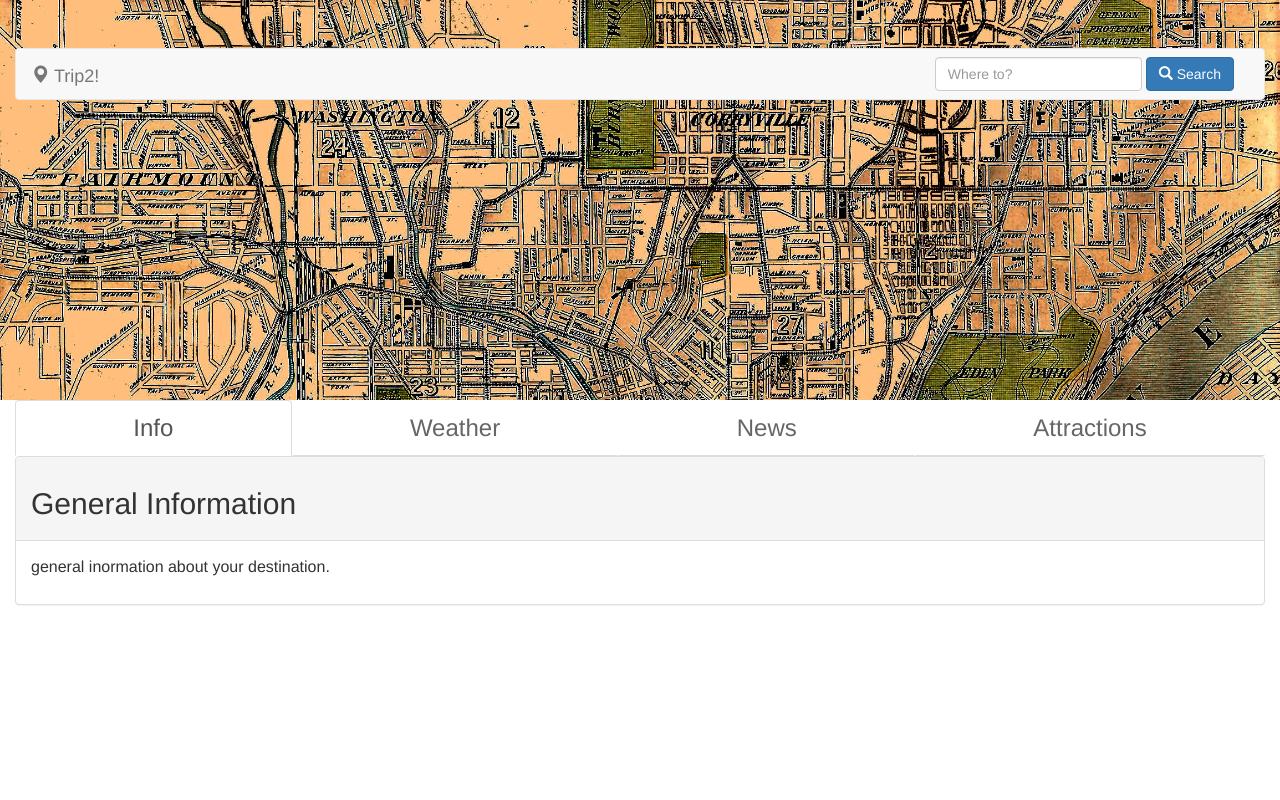
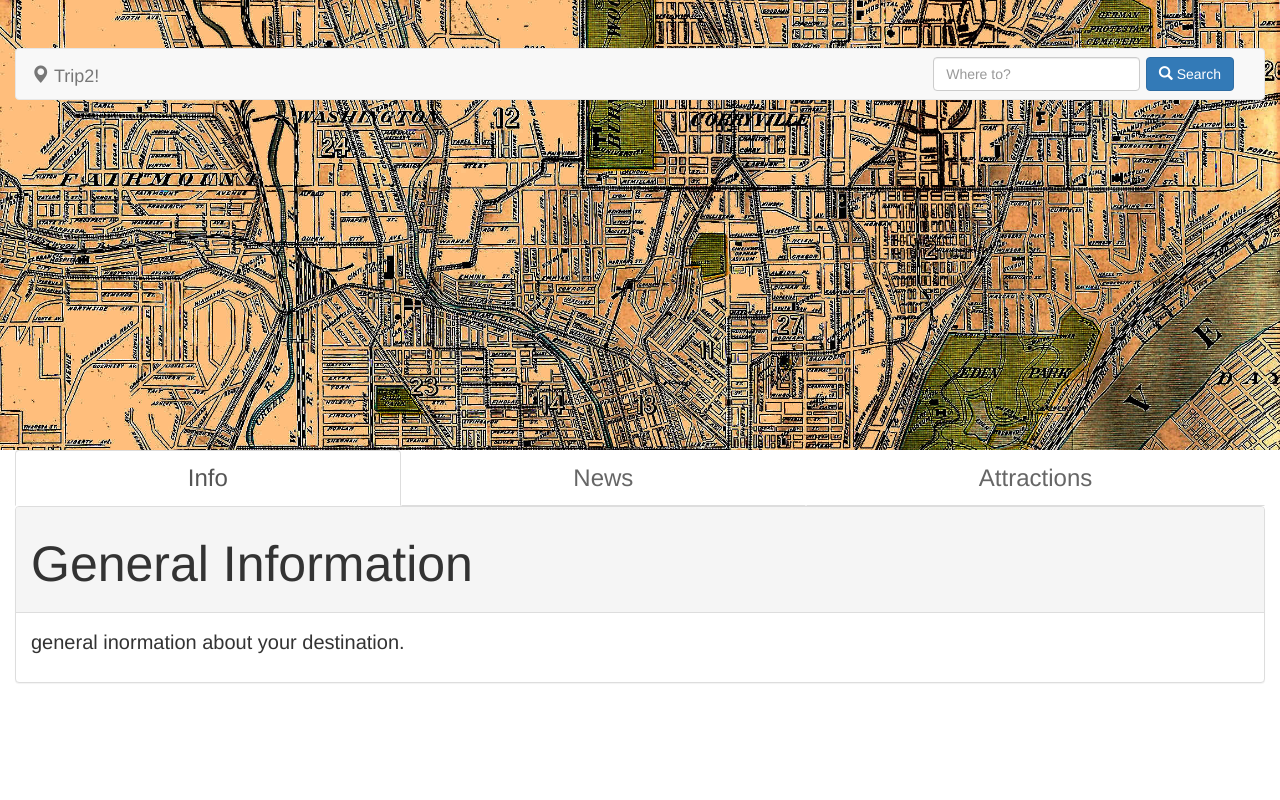
Before and after one commit to angryjenkins/location_project, a PHP site: page / in a window 1280 px wide. Run offline with PHP 8.4, Linux system fonts and the light colour scheme; some libraries are stand-ins or nearby versions.

Commit message:
push from desktop - styles on buzz, 429 on weather ="

```diff
--- a/index.html
+++ b/index.html
@@ -75,7 +75,7 @@
 			<div>
 			  	<ul class="nav nav-tabs nav-justified" role="tablist">
 				    <li role="presentation" class="active"><a href="#info" aria-controls="home" role="tab" data-toggle="tab">Info</a></li>
-				    <li role="presentation"><a href="#weather" aria-controls="weather" role="tab" data-toggle="tab">Weather</a></li>
+				    <!-- <li role="presentation"><a href="#weather" aria-controls="weather" role="tab" data-toggle="tab">Weather</a></li> -->
 				    <li role="presentation"><a href="#news" aria-controls="news" role="tab" data-toggle="tab">News</a></li>
 				    <li role="presentation"><a href="#buzz" aria-controls="buzz" role="tab" data-toggle="tab">Attractions</a></li>
 			  	</ul>
@@ -90,14 +90,14 @@
 								<div class="panel-heading">
 									<h2 class="panelTitle">General Information</h2>
 								</div>
-								<div class="panel-body" id="infoDisplay" class="text-center">
+								<div class="panel-body" id="infoDisplay" class="tabStuff">
 									<p class="text-smaller text-grey">general inormation about your destination.</p>
 								</div>
 							</div>
 						</div>
 					</div>
 		    	</div>
-			    <div role="tabpanel" class="tab-pane fade" id="weather">
+			    <!-- <div role="tabpanel" class="tab-pane fade" id="weather">
 			    	<div class="row">
 						<div class="col-md-12">
 							<div class="panel panel-default">
@@ -110,7 +110,7 @@
 							</div>
 						</div>
 					</div>
-			    </div>
+			    </div> -->
 			    <div role="tabpanel" class="tab-pane fade" id="news">
 			    	<div class="row">
 						<div class="col-md-12">
@@ -118,7 +118,7 @@
 								<div class="panel-heading">
 									<h2 class="panelTitle">News</h2>
 								</div>
-								<div class="panel-body" id="newsDisplay">
+								<div class="panel-body" id="newsDisplay" class="tabStuff">
 									<p class="text-smaller text-grey">news and current events at your destination.</p>
 								</div>
 							</div>
@@ -132,7 +132,7 @@
 								<div class="panel-heading">
 									<h2 class="panelTitle">Attractions</h2>
 								</div>
-								<div class="panel-body" id="buzzDisplay">
+								<div class="panel-body" id="buzzDisplay" class="tabStuff">
 									<p class="text-smaller text-grey">things to do at your destination.</p>
 								</div>
 							</div>
--- a/scripts.js
+++ b/scripts.js
@@ -43,7 +43,7 @@ $(document).ready(function(){
 			// $('.panelTitle').append(location);
 
 			headLoc.append(location);
-			showLocation.append('<div class="row"><div class="col-md-12 text-center"><p>' + location + '</p></div><div class="col-md-12 text-center"><p>(' + latitude.toFixed(2) + ' , ' + longitude.toFixed(2) + ')</p><div></div>');
+			showLocation.append('<div class="row"><div class="col-md-12"><h2>' + location + ' <span class="text-smaller">('  + latitude.toFixed(2) + ' , ' + longitude.toFixed(2) + ')</span></h2></div></div>');
 			// showLocation.append(mapDisplay);
 
 			// attempt at google map places library
@@ -88,7 +88,7 @@ $(document).ready(function(){
 					      // placeDisplay.append('<p>Google Rating: ' + place.rating);
 
 
-				     	placeDisplay.append('<div class="media"><div class="media-left media-middle"><img class="media-object" src="' + placePhoto + '" alt="' + location + '"></div><div class="media-body"><h4 class="media-heading">' + place.name + '</h4><p>Google Rating: ' + place.rating + '<br />' + place.formatted_address + '</p><p class="text-muted">' + types  + '</p></div></div>');
+				     	placeDisplay.append('<div class="media"><div class="media-left media-middle"><img class="media-object placePic" src="' + placePhoto + '" alt="' + location + '"></div><div class="media-body"><h4 class="media-heading">' + place.name + '</h4><p>Google Rating: ' + place.rating + '<br />' + place.formatted_address + '</p><p class="text-muted">' + types  + '</p></div></div>');
 
 					      //GOTTAFIX: pull the photo from the getUrl function - put all this in a media object?
 
@@ -123,6 +123,7 @@ $(document).ready(function(){
 	 		var lowTempK = weatherData.main.temp_min;
 	 		var condition = weatherData.weather[0].description;
 	 		var windSpeed = weatherData.wind.speed;
+	 		var windSpeedMPH = windspeed * 0.62137;
 	 		var windDir = weatherData.wind.deg;
 
 
@@ -138,53 +139,32 @@ $(document).ready(function(){
 
 	 		console.log(tempF + "F , " + tempC + "C");
 
-	 		var showWeather = $('#weatherDisplay');
-			showWeather.empty();
-
-			var tempInfo = $('<div class="text-center">');
-			showLocation.append('<h2>Current Temp: '+ tempF + ' &#8457; , ' + tempC + ' &#8451;</h2>');
-			showLocation.append('<p class="alert alert-info">' + condition);
-			showLocation.append('<p>High: ' + highTempF + ' &#8457; , ' + highTempC + ' &#8451; - Low: '  + lowTempF + ' &#8457; , ' + lowTempC + ' &#8451;</p>');
-			showLocation.append('<p>Wind Speed: ' + windSpeed + 'km/h - Direction: ' + windDir + '&deg;</p>');
+			// showLocation.append('<h2>Current Temp: '+ tempF + ' &#8457; , ' + tempC + ' &#8451;</h2>');
+			showLocation.append('<p><span class="label label-info">' + condition + '</span>&nbsp;&nbsp;High: ' + highTempF + ' &#8457; , ' + highTempC + ' &#8451; - Low: '  + lowTempF + ' &#8457; , ' + lowTempC + ' &#8451;</p>');
+			showLocation.append('<p>Wind Speed: ' + windSpeed + 'km/h <span class="text-smaller">(' + windSpeedMPH + 'mph) - Direction: ' + windDir + '&deg;</p>');
 			showLocation.append('<div class="clearfix">');
 
-			showWeather.append(tempInfo);
 		});
 
-		var fiveDayForecastURL = 'http://api.openweathermap.org/data/2.5/forecast?lat=' + latitude + '&lon=' + longitude + '&cnt=1&APPID=b0b52307eaa0d845eca3022f719aae3d';
+		// var fiveDayForecastURL = 'http://api.openweathermap.org/data/2.5/forecast?lat=' + latitude + '&lon=' + longitude + '&cnt=1&APPID=b0b52307eaa0d845eca3022f719aae3d';
 
-			$.ajax({url: fiveDayForecastURL, method: 'GET'})
-			.done(function(response) {
+		// 	$.ajax({url: fiveDayForecastURL, method: 'GET'})
+		// 	.done(function(response) {
 
-	 		console.log("------Five Day Forecast!!");
-	 		console.log(response);
-		});
+	 // 		console.log("------Five Day Forecast!!");
+	 // 		console.log(response);
+		// });
 
 		var photoQueryURL ='https://api.flickr.com/services/rest/?&method=flickr.photos.search&lat=' + latitude + '&lon=' + longitude +'&has_geo=1&per_page=5&format=json&nojsoncallback=1&api_key=883c01db966eed32014011db7cb741de';
 
 			$.ajax({url: photoQueryURL, method: 'GET'})
 				.done(function(response) {
 				var dataPhoto = response.results;
-			console.log('------Flickr Photos!');
-			console.log(response);
-		});
-		//not yet working - UN Data AJAX call.
-		// var UNDataQueryURL ='https://api.undata-api.org/WHO/WHO%20Data/' + country + '/records?app_id=04296eeb&app_key=043ebf5a60b2ee49dada51cb8ef705fc';
 
-		// 	$.ajax({url: UNDataQueryURL, method: 'GET'})
-		// 		.done(function(response) {
-		// 	console.log('UN Data!');
-		// 	console.log(response);
-		// });
+				console.log('------Flickr Photos!');
+				console.log(response);
+			});
 
-		//Google Places Error XMLHttpRequest cannot load - does Faisal have the fix?
-		// var googlePlacesQuery ='https://maps.googleapis.com/maps/api/place/textsearch/json?query=tourist+attractions+in+' + query + '&key=AIzaSyAzBECPmc6z_ppq';
-
-		// 	$.ajax({url: googlePlacesQuery, method: 'GET'})
-		// 		.done(function(response) {
-		// 		console.log('Google Places - "Restaurants In" Query!');
-		// 		console.log(response);
-		// 	});
 		});
 	}
 
--- a/style.css
+++ b/style.css
@@ -1,10 +1,14 @@
 html, body {
   height: 100%;
   margin: 0;
+  font-size: 20px;
+}
+h2 {
+	font-size: 2.5em;
 }
 
 .jumbotron {
-	height:400px;
+	height:450px;
 	margin-bottom: 0;
 	background-image: url(images/mapBG01.jpg);
 	background-size: cover;
@@ -19,16 +23,29 @@ a {
 	font-weight:500;
 }
 
-#infoDisplay, #weatherDisplay, #newsDisplay, #buzzDisplay {
+/*#infoDisplay, #weatherDisplay, #newsDisplay, #buzzDisplay {
 	font-size: 16px;
 }
-
+*/
 #map{
   height: 100%;
   margin: 0;
 }
 
-#buzzDisplay img {
+.placePic {
 	width: 200px;
 	height: 200px;
 }
+
+#infoDisplay, #newsDisplay, #buzzDisplay {
+	font-size:2em;
+}
+
+h4 {
+	font-size: 1.25em;
+	font-weight: 700;
+}
+
+.text-smaller {
+	font-size: .5em;
+}
```
